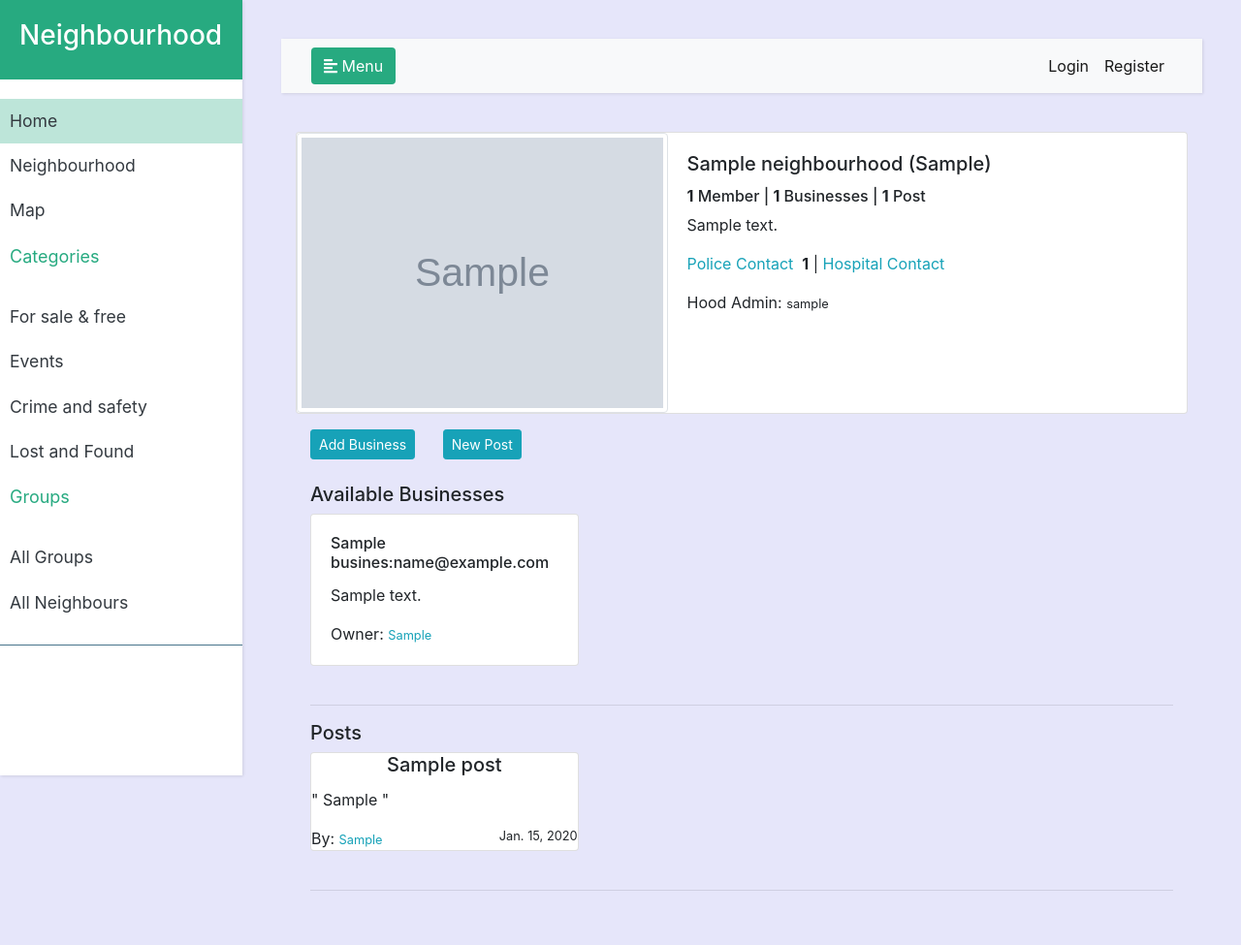
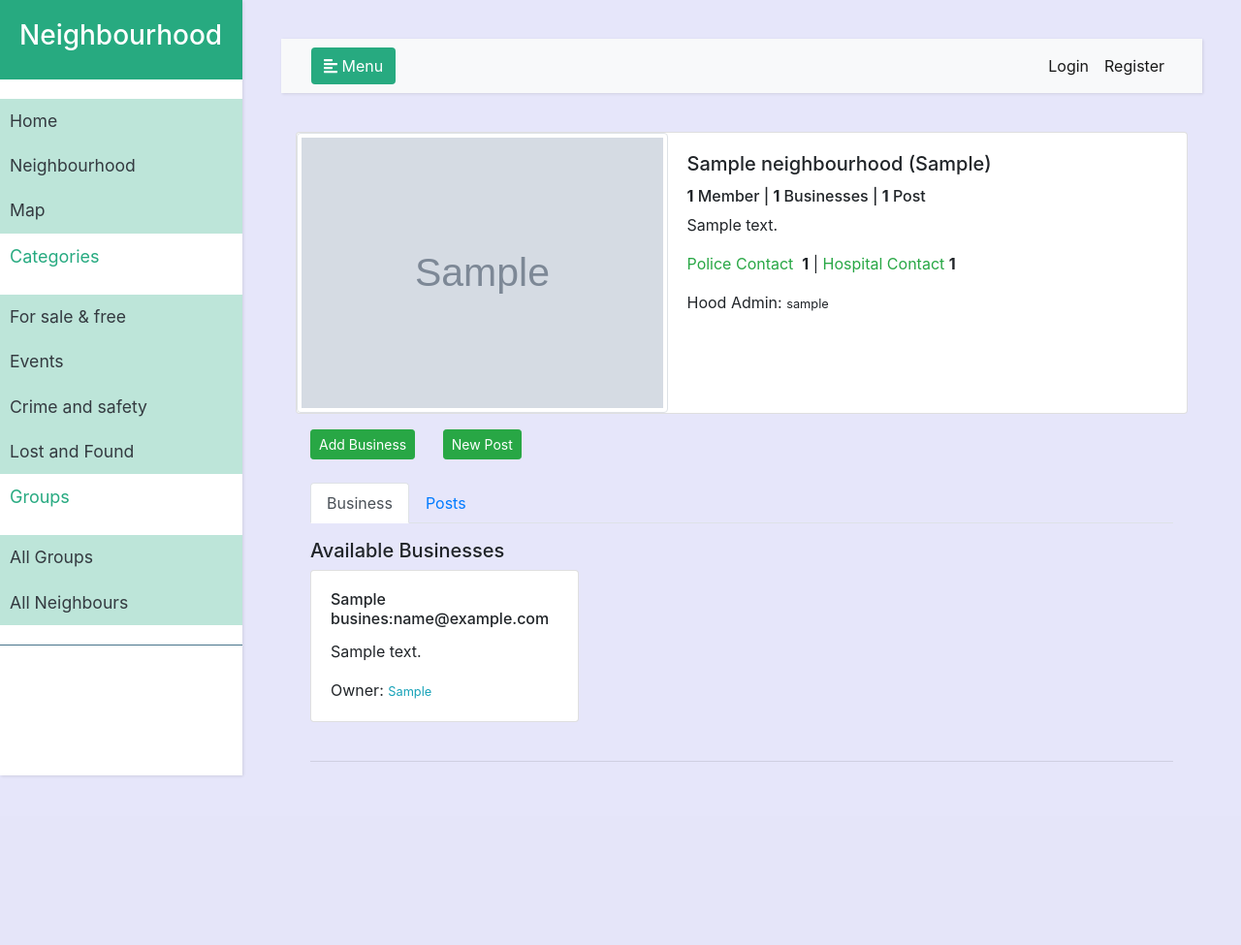
Before and after one commit to Alexotieno1717/Neighbourhood, a Django app: page /single_hood/1 in a window 1280 px wide. Shown: the whole page at 97% size. After the commit the page ends 801 px from the top, so only its background shows below. Run offline with Django 3.2, Linux system fonts and the light colour scheme; tables that the repository leaves empty hold one stand-in row (values such as "Sample post"); grey boxes marked "Sample" are stand-in pictures; some libraries are stand-ins or nearby versions.

Commit message:
styled the UI of the website

```diff
--- a/project/static/css/style.css
+++ b/project/static/css/style.css
@@ -279,7 +279,7 @@ a.article:hover {
     }
 }
 .btn-custom-nav{
-     background: none rgb(39, 170, 128);
+    background: none rgb(39, 170, 128);
     cursor: pointer;
     color: rgb(255, 255, 255);
     line-height: 1;
--- a/project/templates/neighbourhood/newhood.html
+++ b/project/templates/neighbourhood/newhood.html
@@ -2,7 +2,7 @@
 {% load crispy_forms_tags %}
 {% block content %}
 <div class="container bg-white newhood">
-    <div class="row" style="background-image: url('https://cdn.pixabay.com/photo/2017/12/22/08/01/image-3033200_960_720.jpg')">
+    <div class="row">
         <div class="col-md-1"></div>
         <div class="col-md-10">
             <h3 class="text-center">Add Your Neighbourhood Here</h3>
--- a/project/templates/neighbourhood/sidenav.html
+++ b/project/templates/neighbourhood/sidenav.html
@@ -5,22 +5,18 @@
     </div>
 
     <ul class="list-unstyled components">
-        <li class="active">
-            <a href="/" class="text-dark">Home</a>
-        </li>
-        <li class="nav-item">
-            <a href="{% url 'hood' %}" class="nav-link text-dark">Neighbourhood</a>
-        </li>
-        <li>
-            <a href="#" class="text-dark">Map</a>
-        </li>
+        <li class="active"><a href="/" class="text-dark">Home</a></li>
+        <li class="nav-item active"><a href="{% url 'hood' %}" class="nav-link text-dark">Neighbourhood</a></li>
+        <li class="active"><a href="{% url 'map' %}" class="text-dark">Map</a></li>
+
         <p class="side-subtitle" style="color: rgb(39, 170, 128); font-size: 18px">Categories</p>
-        <li><a href="#" class="text-dark">For sale & free</a></li>
-        <li><a href="#" class="text-dark">Events</a></li>
-        <li><a href="#" class="text-dark">Crime and safety</a></li>
-        <li><a href="#" class="text-dark">Lost and Found</a></li>
+        <li class="active"><a href="#" class="text-dark">For sale & free</a></li>
+        <li class="active"><a href="#" class="text-dark">Events</a></li>
+        <li class="active"><a href="#" class="text-dark">Crime and safety</a></li>
+        <li class="active"><a href="#" class="text-dark">Lost and Found</a></li>
+
         <p class="side-subtitle" style="color: rgb(39, 170, 128); font-size: 18px">Groups</p>
-        <li><a href="#" class="text-dark">All Groups</a></li>
-        <li><a href="#" class="text-dark">All Neighbours</a></li>
+        <li class="active"><a href="#" class="text-dark">All Groups</a></li>
+        <li class="active"><a href="#" class="text-dark">All Neighbours</a></li>
     </ul>
 </nav>
--- a/project/templates/neighbourhood/single_hood.html
+++ b/project/templates/neighbourhood/single_hood.html
@@ -19,9 +19,9 @@
                   {{ hood.hood_post.count }}</strong> Post{{ hood.hood_post.count|pluralize }}
               </h6>
               <p class="card-text">{{hood.description}}</p>
-              <p class="card-text"><span class="text-info">Police Contact</span>
+              <p class="card-text"><span class="text-success">Police Contact</span>
                 &nbsp;<strong>{{hood.police_number}}</strong> |
-                <span class="text-info">Hospital Contact</span> <strong>{{hood.healthcenter_number}}</strong></p>
+                <span class="text-success">Hospital Contact</span> <strong>{{hood.health_number}}</strong></p>
               <p class="card-text">Hood Admin: <small class="">
                   {{ hood.admin.user.username }}</small></p>
             </div>
@@ -33,12 +33,24 @@
   <div class="container hoode">
     <div class="row">
       <div class="col-md-12">
-        <a href="" class="btn btn-sm btn-info mb-4 mr-4" data-toggle="modal" data-target="#Business">Add
+        <a href="" class="btn btn-sm btn-success mb-4 mr-4" data-toggle="modal" data-target="#Business">Add
           Business</a>
-        <a class="btn btn-sm btn-info mb-4" href="{% url 'post' hood.id %}">New Post</a>
+        <a class="btn btn-sm btn-success mb-4" href="{% url 'post' hood.id %}">New Post</a>
         {% if hood.admin == user.profile %}
         {% endif %}
-        <h5 class="D-block mx-auto tt">Available Businesses</h5>
+
+
+        <ul class="nav nav-tabs" id="myTab" role="tablist">
+            <li class="nav-item" role="presentation">
+              <a class="nav-link active" id="home-tab" data-toggle="tab" href="#home" role="tab" aria-controls="home" aria-selected="true">Business</a>
+            </li>
+            <li class="nav-item" role="presentation">
+              <a class="nav-link" id="profile-tab" data-toggle="tab" href="#profile" role="tab" aria-controls="profile" aria-selected="false">Posts</a>
+            </li>
+          </ul>
+          <div class="tab-content" id="myTabContent">
+            <div class="tab-pane fade show active" id="home" role="tabpanel" aria-labelledby="home-tab">
+              <h5 class="D-block mt-3 mb-2">Available Businesses</h5>
               <div class="row">
                 {% for busines in business %}
                 <div class="col-md-4">
@@ -53,12 +65,14 @@
                     </div>
                   </div>
                   {% endfor %}
-        </div><hr>
-        <h5 class="D-block mx-auto tt">Posts</h5>
+                </div>
+            </div>
+            <div class="tab-pane fade" id="profile" role="tabpanel" aria-labelledby="profile-tab">
+              <h5 class="D-block mt-3 mb-2">Posts</h5>
               <div class="row">
                 {% for post in posts %}
                 <div class="col-md-4">
-            <div class="card mb-4 hpost">
+                  <div class="card mb-4 p-3">
                       <div class="panel-header">
                       <h5 class="card-title text-center">{{post.title}}</h5>
                     </div>
@@ -73,6 +87,10 @@
                 </div>
                 {% endfor %}
               </div>
+            </div>
+          </div>
+
+
         <hr>
         <div class="modal fade" id="Business" tabindex="-1" role="dialog" aria-labelledby="exampleModalCenterTitle"
           aria-hidden="true">
@@ -81,14 +99,14 @@
               <div class="modal-header">
                 <h5 class="modal-title" id="exampleModalCenterTitle" style="text-align: center">Add Business</h5>
                 <button type="button" class="close" data-dismiss="modal" aria-label="Close">
-                  <span aria-hidden="true">&times;</span>
+                  <span aria-hidden="true"> <i class="fa fa-times-circle text-success"></i></span>
                 </button>
               </div>
               <div class="modal-body">
                 <form action="" method="post">
                   {% csrf_token%}
                   {{form|crispy}}
-                  <button type="submit" class="btn btn-md btn-info">Add</button>
+                  <button type="submit" class="btn btn-md btn-success">Add</button>
                   <button type="button" class="btn btn-md btn-outline-danger " data-dismiss="modal" style="float:right">
                     Exit
                   </button>
--- a/project/urls.py
+++ b/project/urls.py
@@ -9,4 +9,5 @@ urlpatterns = [
     path('leave_hood/<id>', views.leave_neighbourhood, name='leave-hood'),
     path('single_hood/<hood_id>', views.single_neighbourhood, name='single-hood'),
     path('<hood_id>/new-post', views.create_post, name='post'),
+    path('map/',views.map,name='map'),
 ]
--- a/project/views.py
+++ b/project/views.py
@@ -77,3 +77,6 @@ def create_post(request, hood_id):
     else:
         form = PostForm()
     return render(request, 'neighbourhood/post.html', {'form': form})
+
+def map(request):
+    return render(request, 'neighbourhood/map.html')
```
Also changed, not shown: project/templates/neighbourhood/map.html (added, +8 -0 lines), project/templates/neighbourhood/neighbourhoods.html (+15 -8 lines). Lines whose indentation alone changed are shown as unchanged.
